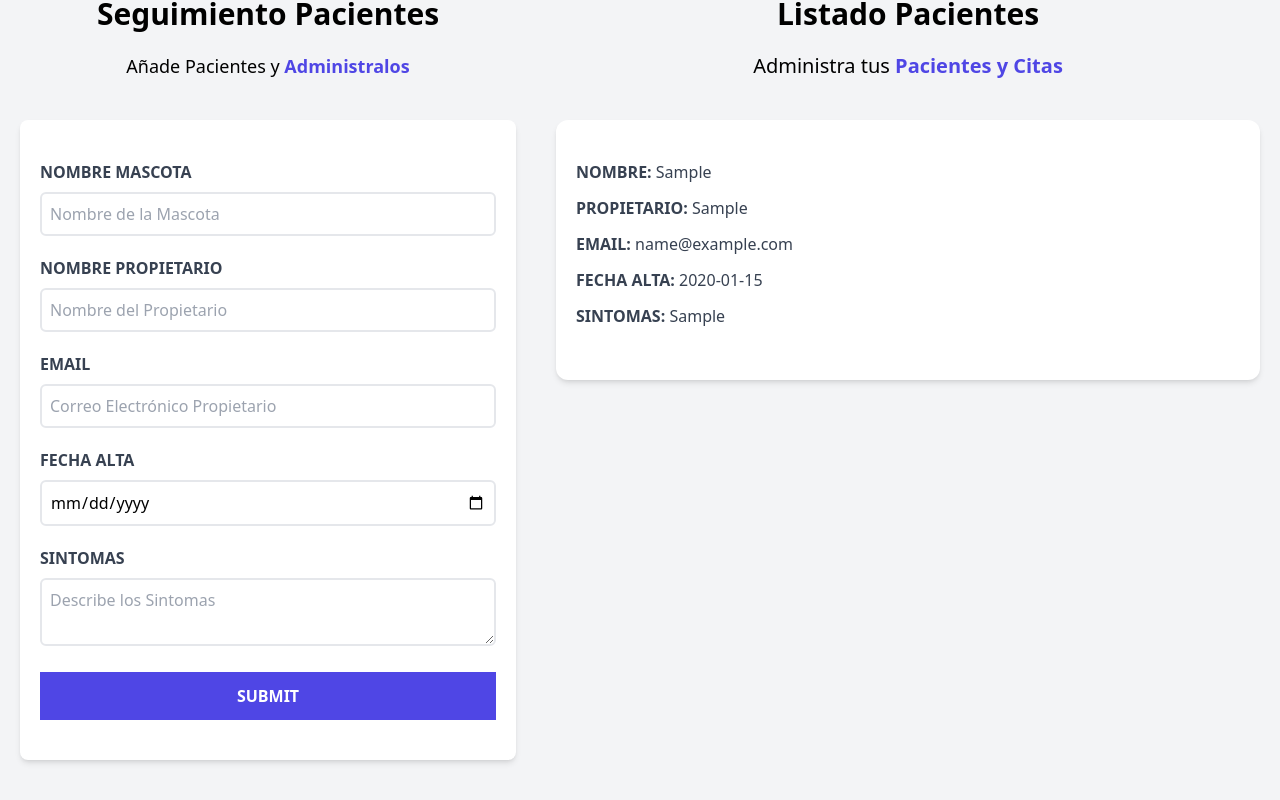
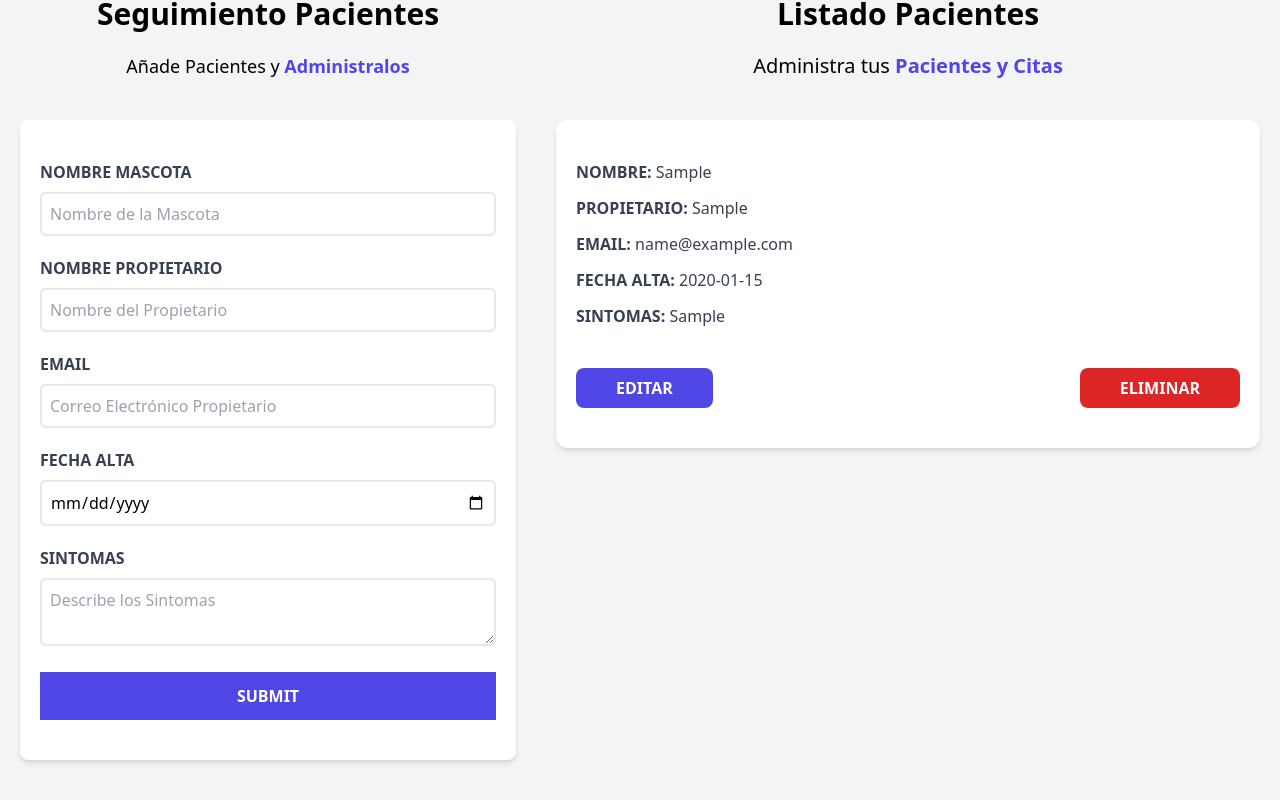
Before and after one commit to rrchoque/rlgc-01-citas-react, a React (Vite) app: page / in a window 1280 px wide. Both pictures are taken after typing "Sample", "Sample", "name@example.com", "2020-01-15", "Sample" into the empty fields and a click on the input 268 px from the left and 876 px from the top of the page. Shown: the part 180-980 px from the top of the page. Built offline with nearby package versions, Linux system fonts and the light colour scheme.

Commit message:
Se incorporó el hook de setPaciente para la edición o eliminación

```diff
--- a/src/App.jsx
+++ b/src/App.jsx
@@ -6,7 +6,8 @@
 
 function App() {
 
-  const [pacientes, setPacientes] = useState([])
+  const [pacientes, setPacientes] = useState([]);
+  const [paciente, setPaciente] = useState({});
 
   return (
     <div className="container mx-auto mt-20">
@@ -14,10 +15,12 @@
       <div className="mt-12 md:flex">
         <Formulario
           pacientes={pacientes}
-          setPacientes={ setPacientes }
+          setPacientes={setPacientes}
+          paciente = {paciente}
         />
         <ListadoPacientes
           pacientes={pacientes}
+          setPaciente ={setPaciente}
         />
       </div>
     </div>
--- a/src/components/Formulario.jsx
+++ b/src/components/Formulario.jsx
@@ -1,7 +1,7 @@
 import { useState, useEffect } from "react";
 import Error from "./Error";
 
-const Formulario = ({ pacientes, setPacientes }) => {
+const Formulario = ({ pacientes, setPacientes, paciente }) => {
 
   const [nombre, setNombre] = useState('');
   const [propietario, setPropietario] = useState('');
@@ -10,6 +10,9 @@
   const [sintomas, setSintomas] = useState('');
 
   const [error, setError] = useState(false);
+  useEffect(()=> {
+    console.log(paciente)
+  }, [paciente])
 
   const generarId = () => {
     const random = Math.random().toString(36).substr(2);
--- a/src/components/ListadoPacientes.jsx
+++ b/src/components/ListadoPacientes.jsx
@@ -1,7 +1,7 @@
 import React from 'react'
 import Paciente from './Paciente'
 
-const ListadoPacientes = ({ pacientes }) => {
+const ListadoPacientes = ({ pacientes, setPaciente }) => {
   return (
     <div className='md:w-1/2 lg:w-3/5 md:h-screen overflow-y-scroll'>
       { pacientes && pacientes.length ? (
@@ -17,6 +17,7 @@
             <Paciente
               key={paciente.id}
               paciente={paciente}
+              setPaciente={setPaciente}
             />
           ))}
         </>
--- a/src/components/Paciente.jsx
+++ b/src/components/Paciente.jsx
@@ -1,6 +1,6 @@
 import React from 'react'
 
-const Paciente = ({paciente}) => {
+const Paciente = ({paciente, setPaciente}) => {
 
   const {nombre, propietario, email, fecha, sintomas} = paciente;
 
@@ -30,6 +30,19 @@
         Sintomas: {' '}
         <span className='font-normal normal-case'>{ sintomas }</span>
       </p>
+
+      <div className='flex justify-between mt-10'>
+        <button
+          type='button'
+          className='py-2 px-10 bg-indigo-600 hover:bg-indigo-700 text-white font-bold uppercase rounded-lg'
+          onClick={ () => setPaciente(paciente)}
+        >Editar</button>
+
+        <button
+          type='button'
+          className='py-2 px-10 bg-red-600 hover:bg-red-700 text-white font-bold uppercase rounded-lg'
+        >Eliminar</button>
+      </div>
     </div>
   )
 }
```
